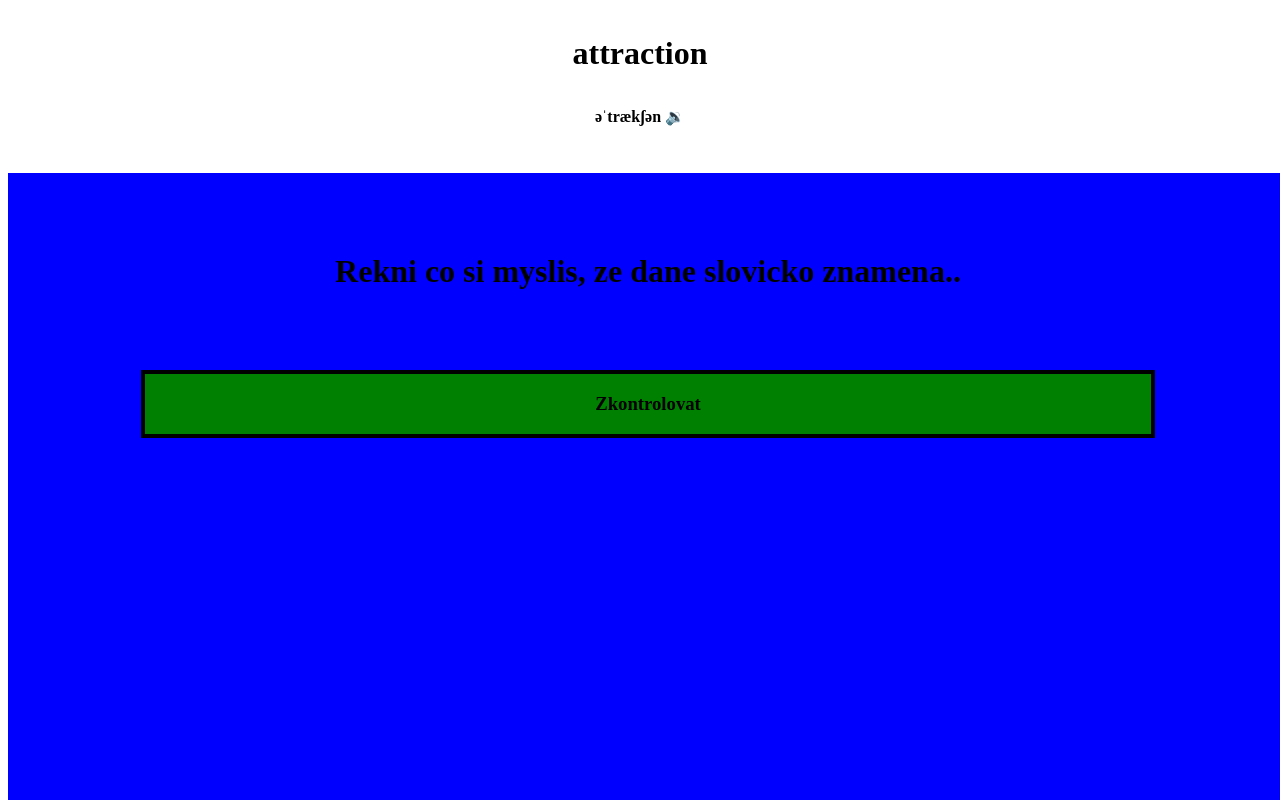
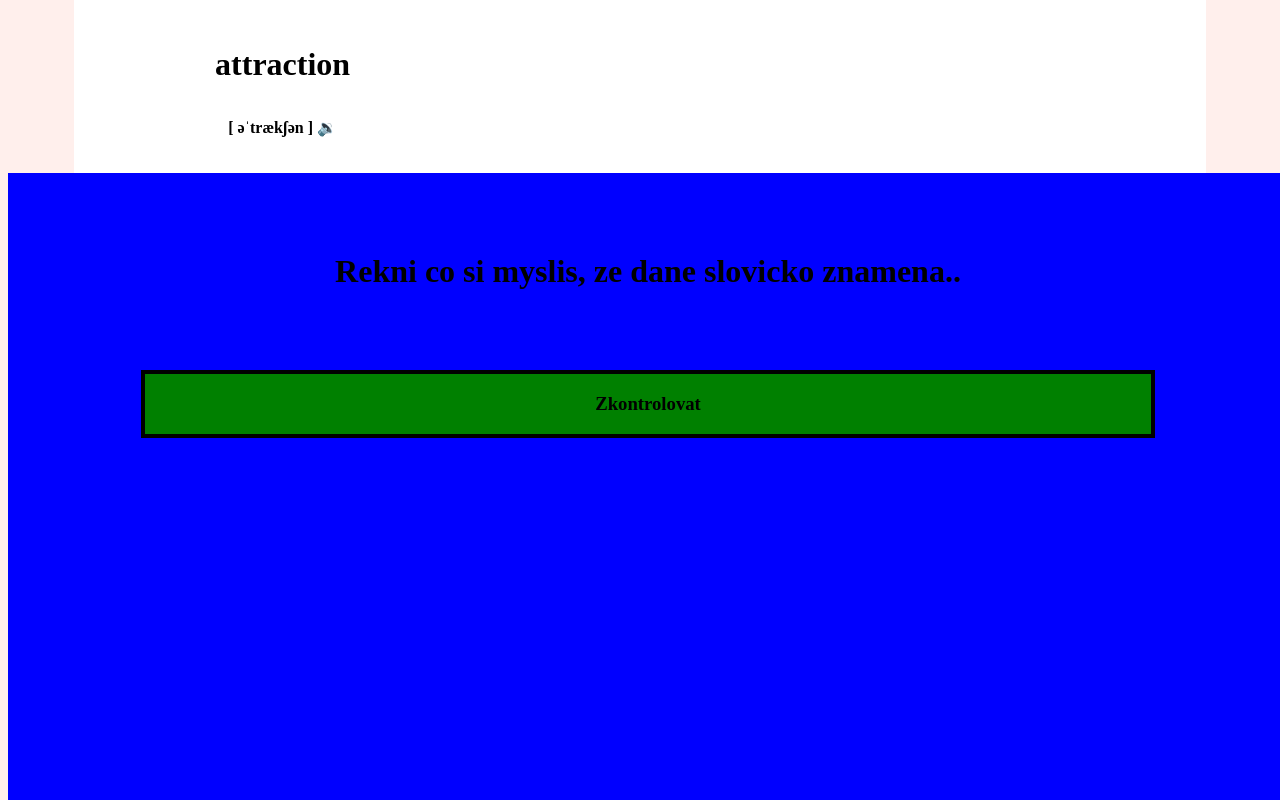
Before and after one commit to Applemann/LearnEnglishWords, a Svelte app: page / in a window 1280 px wide. Shown: the top 800 px of the page. Built offline with nearby package versions, Linux system fonts and the light colour scheme; the HTML template or start-up script is replaced by a standard one.

Commit message:
Move QuestionDialog and Wall into TrainingWordsView

```diff
--- a/src/common/Container.svelte
+++ b/src/common/Container.svelte
@@ -1,11 +1,12 @@
 {#if label !== ""}
-<h2 style="padding-top: 20pt">{label}</h2>
+<h2 style="padding-top: {paddingTop}">{label}</h2>
 {/if}
 
 <center><slot></slot></center>
 
 <script>
   export let label = "";
+  export let paddingTop = "15pt";
 </script>
 
 <style>
--- /dev/null
+++ b/src/components/QuestionDialog.svelte
@@ -0,0 +1,52 @@
+<h2 class="control-question"> Mel jsi pravdu? <br />Umis toto slovicko?: </h2>
+<table>
+  <tr>
+    <td>
+      <div class="button red"> NO </div>
+    </td>
+    <td>
+      <div class="button orange"> I am not sure </div>
+    </td>
+    <td>
+      <div class="button green"> YES </div>
+    </td>
+  </tr>
+</table>
+
+
+<script>
+</script>
+
+
+<style>
+  .green {
+      background-color: green;
+  }
+
+  .red {
+      background-color: red;
+  }
+
+  .orange {
+      background-color: orange;
+  }
+
+  .button {
+    width: 70pt;
+    padding: 9pt;
+    border-style: solid;
+    border-width: 3pt;
+    text-align: center;
+    font-weight: bold;
+  }
+
+  table {
+    text-align: center;
+    padding-left: 0pt;
+  }
+
+	.control-question {
+    padding-top: 10pt;
+    text-align: center;
+	}
+</style>
--- a/src/components/Wall.svelte
+++ b/src/components/Wall.svelte
@@ -1,12 +1,12 @@
 
-{#if !wallVisible}
+{#if visible}
 <div class="wall" out:fly="{{ y: 2000, duration: 5000 }}">
   <div class="wall-text">
     <Title>
       Rekni co si myslis, ze dane slovicko znamena..
     </Title>
   </div>
-  <Button id="check-button" on:click={() => { wallVisible = true}}>
+  <Button id="check-button" on:click={() => { visible = false}}>
     Zkontrolovat
   </Button>
 </div>
@@ -18,7 +18,7 @@
   import Title from '../common/Title.svelte';
   import Button from '../common/Button.svelte';
 
-  let wallVisible = false;
+  export let visible = true;
 </script>
 
 
--- a/src/views/TrainingWordsView.svelte
+++ b/src/views/TrainingWordsView.svelte
@@ -1,8 +1,44 @@
-  <WordDetailView />
+<table>
+  <tr>
+    <td>
+      <div class="button left"> &#x25C0; </div>
+    </td>
+    <td>
+      <center>
+        <WordDetailView width="60%"/>
+      </center>
+    </td>
+    <td>
+      <div class="button right"> &#x25B6; </div>
+    </td>
+  </tr>
+</table>
+
+<Wall visible={wallVisible} />
+<QuestionDialog/>
 
 <script>
   import WordDetailView from './WordDetailView.svelte';
+  import Wall from '../components/Wall.svelte';
+  import QuestionDialog from '../components/QuestionDialog.svelte';
+  let wallVisible = true;
 </script>
 
 <style>
+  .button {
+    position: absolute;
+    top: 0pt;
+    padding: 20pt;
+    padding-top: 80%;
+    height: 50%;
+    background-color: rgba(255, 99, 71, 0.1);
+    font-size: 20pt;
+    font-weight: bold;
+  }
+  .left {
+    left: 0pt;
+  }
+  .right {
+    right: 0pt;
+  }
 </style>
--- a/src/views/WordDetailView.svelte
+++ b/src/views/WordDetailView.svelte
@@ -1,13 +1,14 @@
 
+<div style="width: {width}">
 <Container>
   <Title><b>attraction</b></Title>
 
-  <div class="sound">əˈtrækʃən   &#x1F509;</div>
+  <div class="sound">[ əˈtrækʃən ]   &#x1F509;</div>
 </Container>
 
 
 <center>
-<Container label=Vyznamy: >
+<Container label="Vyznamy:" paddingTop="15pt">
   <div class="sense descriptions">
     <ul>
       <li> pritazlivost </li>
@@ -17,7 +18,7 @@
   </div>
 </Container>
 
-<Container label=Priklady: >
+<Container label="Priklady:" paddingTop="10pt">
 <ul class="descriptions">
   <li> Maybe that was the attraction she felt for people like Yancey and Allen. </li>
   <li> That physical attraction was responsible for the pounding of her heart right now. </li>
@@ -25,38 +26,23 @@
 </Container>
 
 </center>
+</div>
 
-<h2 class="control-question"> Mel jsi pravdu? <br />Umis toto slovicko?: </h2>
-<table>
-  <tr>
-    <td>
-      <div class="button red"> NO </div>
-    </td>
-    <td>
-      <div class="button orange"> I am not sure </div>
-    </td>
-    <td>
-      <div class="button green"> YES </div>
-    </td>
-  </tr>
-</table>
-
-<Wall />
 
 
 <script>
   import Container from '../common/Container.svelte';
   import Title from '../common/Title.svelte';
   import Button from '../common/Button.svelte';
-  import Wall from '../components/Wall.svelte';
+
+  export let width = "100%";
 </script>
 
 
 <style>
   .descriptions {
       background-color: white;
-      padding: 10pt;
-      margin: 10pt 30pt 0pt 30pt;
+      padding: 5pt;
       border-style: solid;
       border-width: 3pt
   }
@@ -66,42 +52,10 @@
   }
 
   .sense {
-    padding-left: 50pt;
+    padding-left: 20pt;
   }
 
   .sound {
      font-weight: bold;
   }
-
-  .green {
-      background-color: green;
-  }
-
-  .red {
-      background-color: red;
-  }
-
-  .orange {
-      background-color: orange;
-  }
-
-  .button {
-    width: 70pt;
-    padding: 9pt;
-    border-style: solid;
-    border-width: 3pt;
-    text-align: center;
-    font-weight: bold;
-  }
-
-  table {
-    width: 100%;
-    text-align: center;
-    padding-left: 0pt;
-  }
-
-	.control-question {
-    padding-top: 10pt;
-    text-align: center;
-	}
 </style>
```
